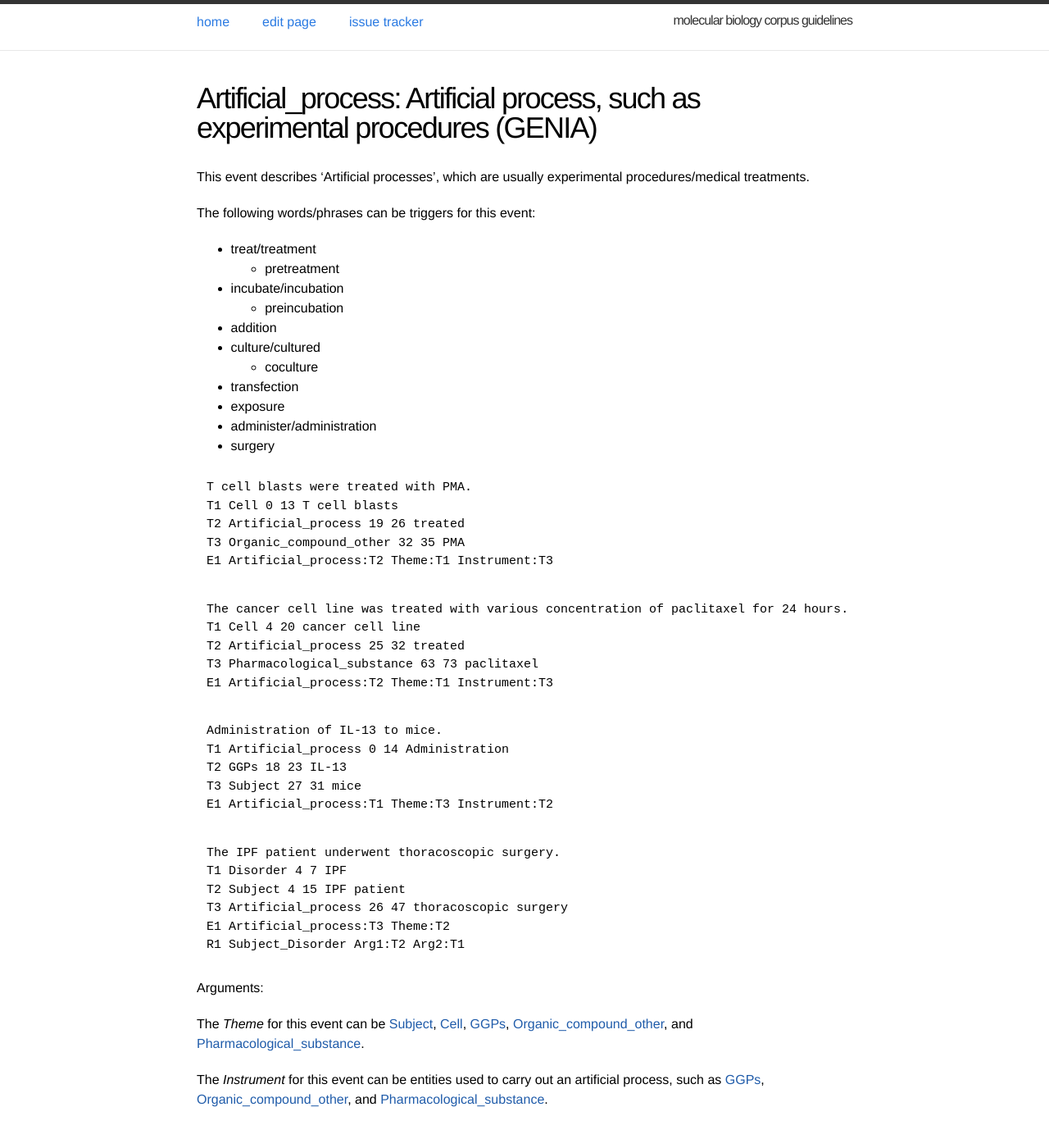
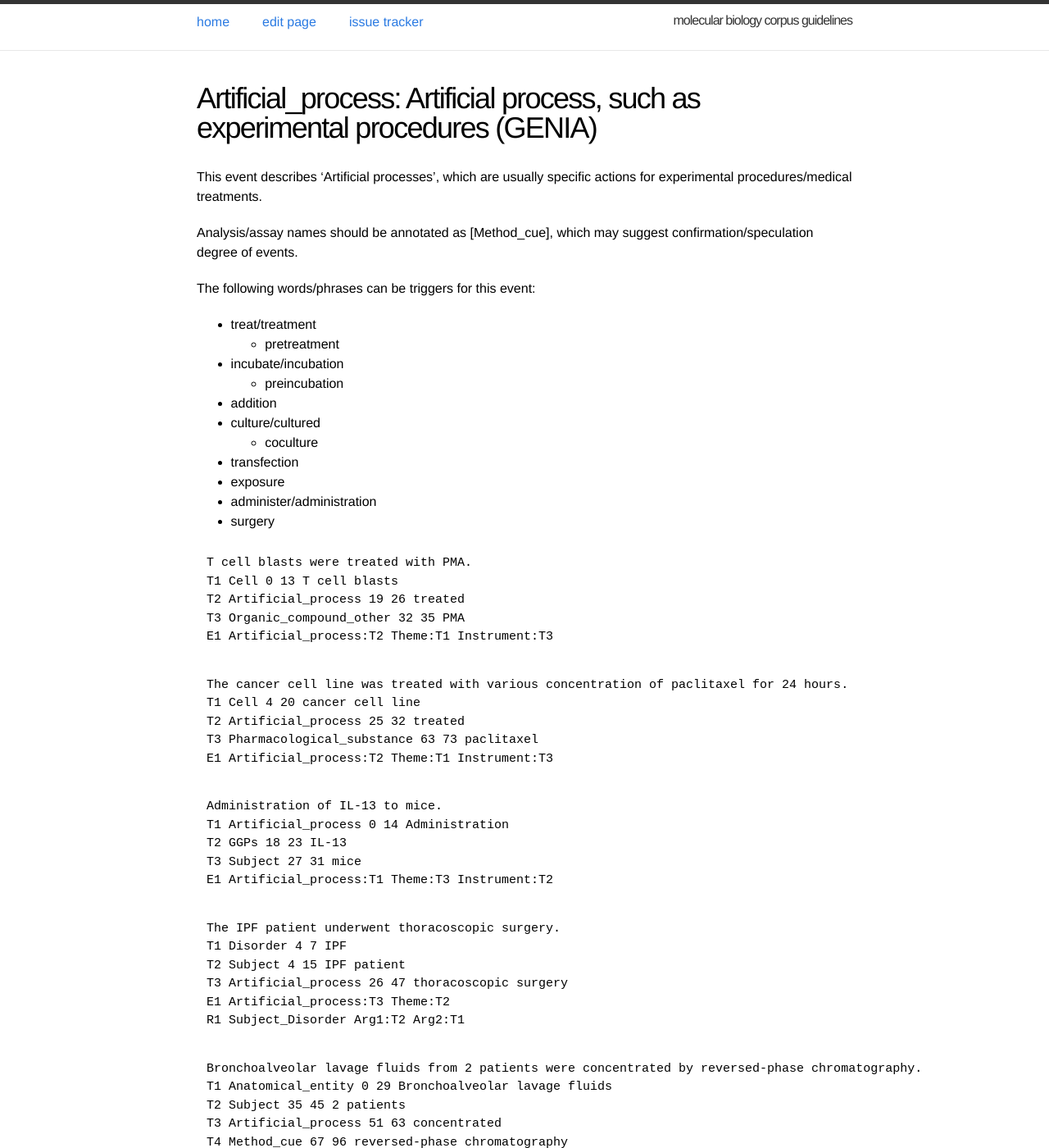
Before and after one commit to ezcatdb/molbiol_lung_corpus-guidelines, a Jekyll site: the page built from _event/Artificial_process.md, in a window 1280 px wide and 1400 px high. Shown: the whole window at 82% size. Built offline with Jekyll 4.4.1, drawn with Linux system fonts in a browser that asks for light colours; some of the changed text lies outside the part shown.

Commit message:
definition & new sample sentence included in _event/Artificial_process.md

```diff
--- a/_event/Artificial_process.md
+++ b/_event/Artificial_process.md
@@ -6,7 +6,9 @@ shortdef: "Artificial process, such as experimental procedures (GENIA)"
 order: 0
 ---
 
-This event describes 'Artificial processes', which are usually experimental procedures/medical treatments.
+This event describes 'Artificial processes', which are usually specific actions for experimental procedures/medical treatments.
+
+Analysis/assay names should be annotated as [Method_cue], which may suggest confirmation/speculation degree of events.
 
 The following words/phrases can be triggers for this event:
 - treat/treatment
@@ -50,6 +52,15 @@ T3 Artificial_process 26 47 thoracoscopic surgery
 E1 Artificial_process:T3 Theme:T2
 R1 Subject_Disorder Arg1:T2 Arg2:T1
 ~~~
+~~~ ann
+Bronchoalveolar lavage fluids from 2 patients were concentrated by reversed-phase chromatography.
+T1 Anatomical_entity 0 29 Bronchoalveolar lavage fluids
+T2 Subject 35 45 2 patients
+T3 Artificial_process 51 63 concentrated
+T4 Method_cue 67 96 reversed-phase chromatography
+E1 Artificial_process:T3 Theme:T1
+R1 part_of Arg1:T1 Arg2:T2
+~~~
 
 Arguments:
 
```
